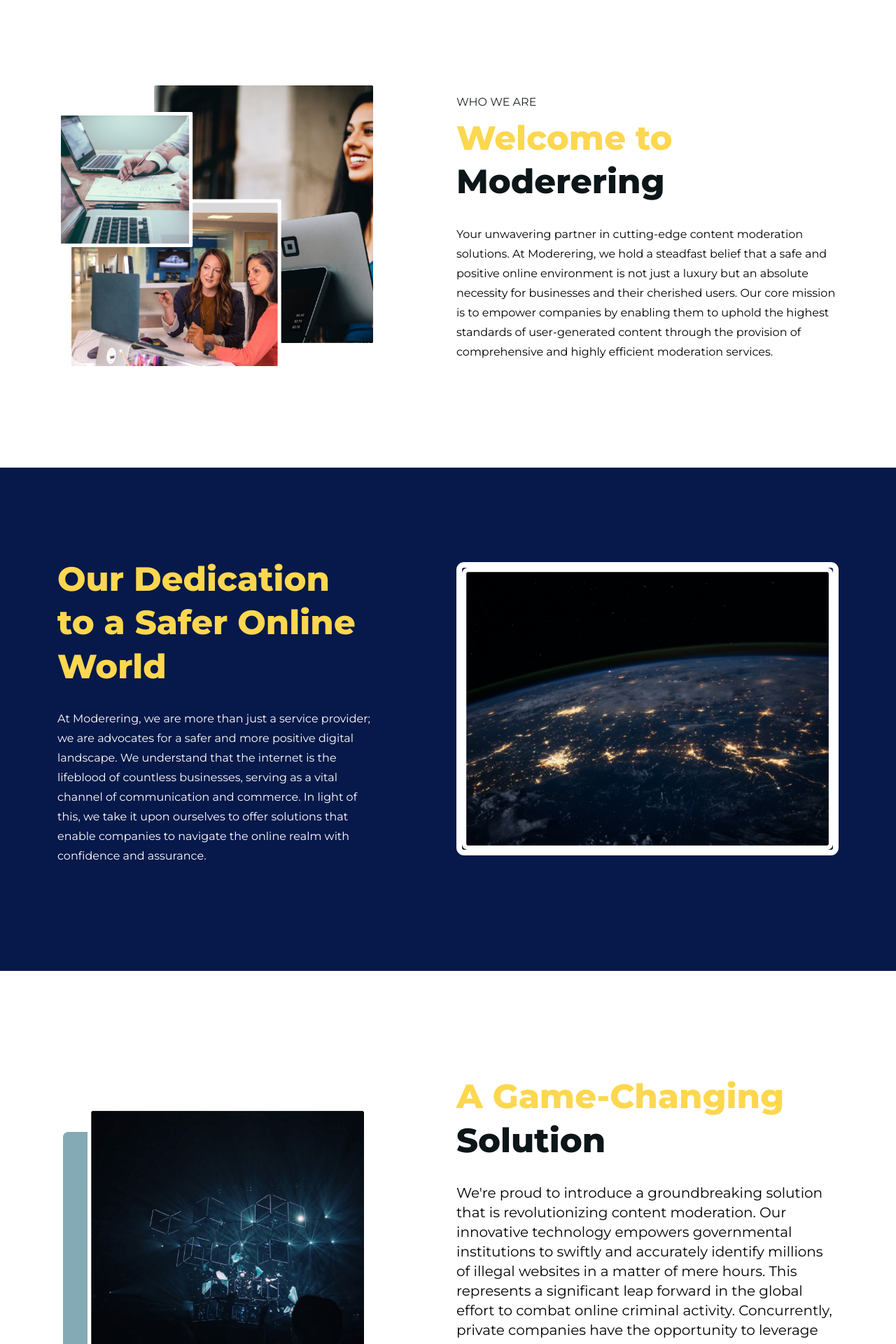
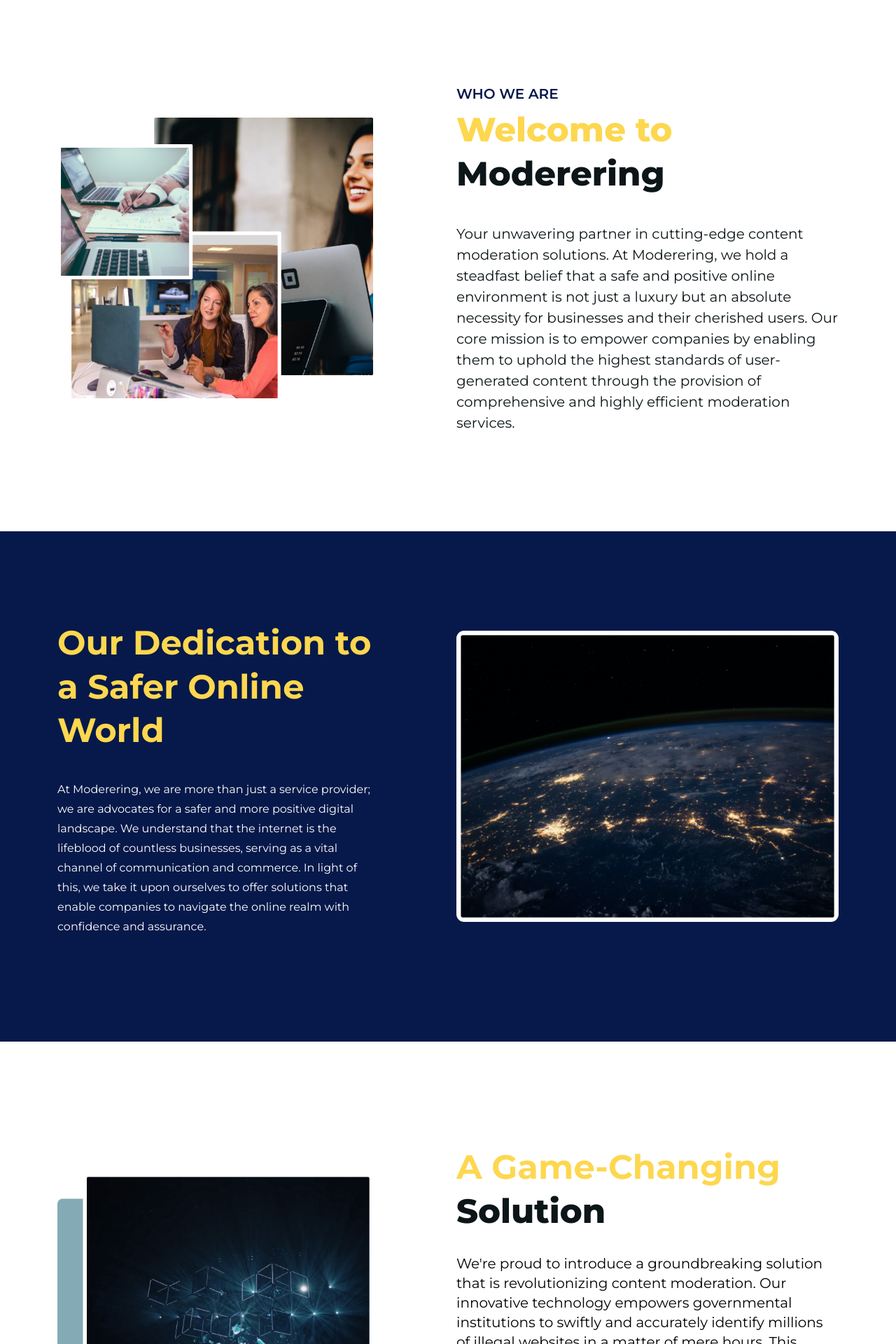
Before and after one commit to MamtazDev/ping-vin, a React (Vite) app: page /about in a window 1280 px wide. Shown: the part 380-2300 px from the top of the page at 70% size. Built offline with nearby package versions, Linux system fonts and the light colour scheme.

Commit message:
about page update

```diff
--- a/src/Shared/ContactUsButton/ContactUsButton.jsx
+++ b/src/Shared/ContactUsButton/ContactUsButton.jsx
@@ -1,9 +1,12 @@
 import React from "react";
+import { Link } from "react-router-dom";
 
 const ContactUsButton = () => {
   return (
     <>
-      <button className="fs_18 black2 contact_btn ">Contact Us</button>
+      <Link to="/contact">
+        <button className="fs_18 black2 contact_btn ">Contact Us</button>
+      </Link>
     </>
   );
 };
--- a/src/Shared/Header/Header.jsx
+++ b/src/Shared/Header/Header.jsx
@@ -2,15 +2,16 @@
 import "./Header.css";
 import logo from "../../assets/logo.png";
 import ContactUsButton from "../ContactUsButton/ContactUsButton";
+import { Link } from "react-router-dom";
 const Header = () => {
   return (
     <>
       <div className="header">
         <nav className="navbar navbar-expand-lg white">
           <div className="container">
-            <a className="navbar-brand" href="#">
+            <Link className="navbar-brand" to="/">
               <img src={logo} alt="" />
-            </a>
+            </Link>
             <button
               className="navbar-toggler"
               type="button"
@@ -30,30 +31,30 @@
             >
               <ul className="navbar-nav mx-auto mb-2 mb-lg-0">
                 <li className="nav-item">
-                  <a
+                  <Link
                     className="nav-link active white_color fs_18 px-4"
                     aria-current="page"
-                    href="#"
+                    to="/about"
                   >
                     About Us
-                  </a>
+                  </Link>
                 </li>
 
                 <li className="nav-item">
-                  <a className="nav-link white_color fs_18 px-4" href="#">
+                  <Link className="nav-link white_color fs_18 px-4" to="/consultancy">
                     Consultancy
-                  </a>
+                  </Link>
                 </li>
                 <li className="nav-item">
-                  <a className="nav-link white_color fs_18 px-4" href="#">
+                  <Link className="nav-link white_color fs_18 px-4" to="/branprotection">
                     Brand Protection
-                  </a>
+                  </Link>
                 </li>
 
                 <li className="nav-item">
-                  <a className="nav-link white_color fs_18 px-4" href="#">
+                  <Link className="nav-link white_color fs_18 px-4" to="/ourProduct">
                     Our Product
-                  </a>
+                  </Link>
                 </li>
               </ul>
               <form className="d-flex justify-content-center" role="search">
--- a/src/index.css
+++ b/src/index.css
@@ -17,15 +17,15 @@
 h5,
 h6,
 p {
-  margin: 0 !important;
+  margin: 0;
 }
 
 .row {
-  padding: 0 !important;
+  padding: 0;
 }
 
 .col {
-  padding: 0 !important;
+  padding: 0;
 }
 
 ul {
--- a/src/pages/AboutUs/AboutUs.css
+++ b/src/pages/AboutUs/AboutUs.css
@@ -1,6 +1,6 @@
 .img_about_2 {
     border-radius: 11px;
-    border: 8px solid #FFF;
+    /* border: 8px solid #FFF; */
     background: url(<path-to-image>), lightgray 50% / cover no-repeat, #FFF;
 }
 
@@ -10,3 +10,57 @@
     padding-top: 120px;
     padding-bottom: 150px;
 }
+
+.about_wrapper3 {
+    background-image: url('../../assets/section4_about_frame.png');
+    background-repeat: no-repeat;
+    margin-top: 140px;
+    padding-top: 120px;
+    padding-bottom: 150px;
+}
+
+.sec1_about p {
+    font-style: normal;
+    font-weight: 600;
+    line-height: normal;
+    text-transform: capitalize;
+
+}
+
+.sec1_about small {
+    color: #0C1518;
+    font-family: Montserrat;
+    font-size: 20px;
+    font-style: normal;
+    font-weight: 400;
+    line-height: 30px;
+}
+
+.mb_40 {
+    margin-bottom: 40px;
+}
+
+.mt_40 {
+    margin-top: 40px;
+}
+
+/* section 2 */
+.about_text2 {
+    font-style: normal;
+    font-weight: 700;
+    line-height: 130%;
+}
+
+/* sec 3 */
+.sec3_about h2 {
+    font-style: normal;
+    font-weight: 700 !important;
+    line-height: 130%;
+}
+
+/* sec 4 */
+.sec4_about {
+    font-style: normal;
+    font-weight: 400;
+    line-height: 26px;
+}
--- a/src/pages/AboutUs/AboutUs.jsx
+++ b/src/pages/AboutUs/AboutUs.jsx
@@ -17,13 +17,13 @@
               <img className="img-fluid" src={about} alt="" />
             </div>
             <div className="col-lg-1"></div>
-            <div className="col-lg-6">
-              <p>WHO WE ARE</p>
-              <h2 className="fs_48 about_text mt-2 pt-0">
+            <div className="col-lg-6 sec1_about">
+              <p className="fs_20 blue">WHO WE ARE</p>
+              <h2 className="fs_48 about_text mt-2 pt-0 mb_40">
                 Welcome to <span>Moderering</span>
               </h2>
-              <div className="about_small_text black">
-                <p>
+              <div className="">
+                <small>
                   Your unwavering partner in cutting-edge content moderation
                   solutions. At Moderering, we hold a steadfast belief that a
                   safe and positive online environment is not just a luxury but
@@ -32,7 +32,7 @@
                   them to uphold the highest standards of user-generated content
                   through the provision of comprehensive and highly efficient
                   moderation services.
-                </p>
+                </small>
               </div>
             </div>
           </div>
@@ -43,10 +43,10 @@
         <div className="container">
           <div className="row align-items-center">
             <div className="col-lg-5">
-              <h2 className="fs_48 about_text mt-2 pt-0">
+              <h2 className="fs_48 yellow about_text2 mt-2 pt-0">
                 Our Dedication to a Safer Online World
               </h2>
-              <div className="about_small_text black">
+              <div className="about_small_text  black mt_40">
                 <p className="white_color">
                   At Moderering, we are more than just a service provider; we
                   are advocates for a safer and more positive digital landscape.
@@ -72,8 +72,8 @@
               <img className="img-fluid img_about_2" src={about3} alt="" />
             </div>
             <div className="col-lg-1"></div>
-            <div className="col-lg-6">
-              <h2 className="fs_48 about_text mt-2 pt-0">
+            <div className="col-lg-6 sec3_about">
+              <h2 className="fs_48 about_text mt-2 pt-0 ">
                 A Game-Changing <span>Solution</span>
               </h2>
               <div className="about_small_text black">
@@ -96,9 +96,9 @@
         </div>
       </section>
 
-      <section className="about_wrapper2 text-center">
+      <section className="about_wrapper3 text-center">
         <div className="container">
-          <p className="white_color mb-5">
+          <p className="white_color mb-5 sec4_about">
             Today, we extend our hand to you, urging you to get in touch with us
             to explore the full spectrum of services we offer. Together, we can
             forge a partnership that will redefine your digital landscape,
```
Also changed, not shown: src/assets/section4_about_frame.png (added).
